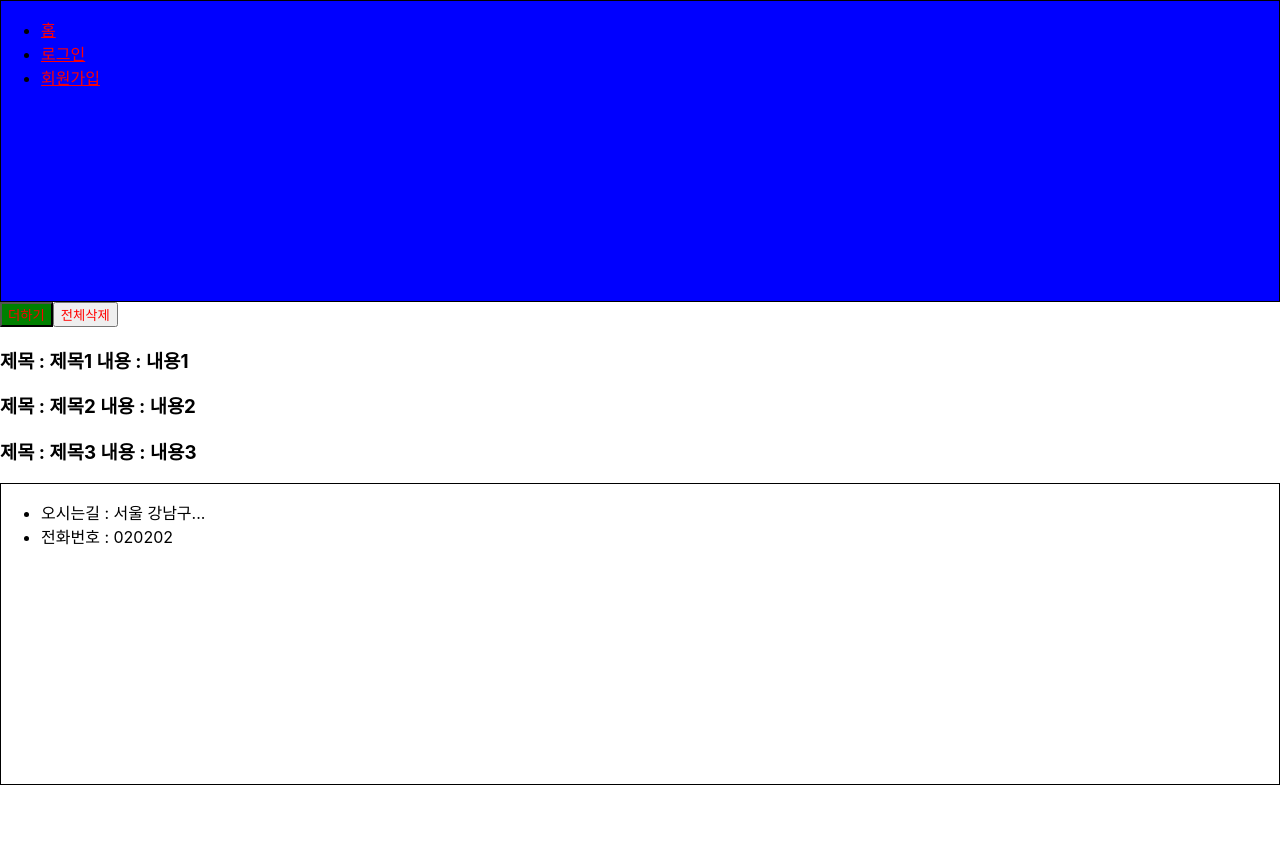
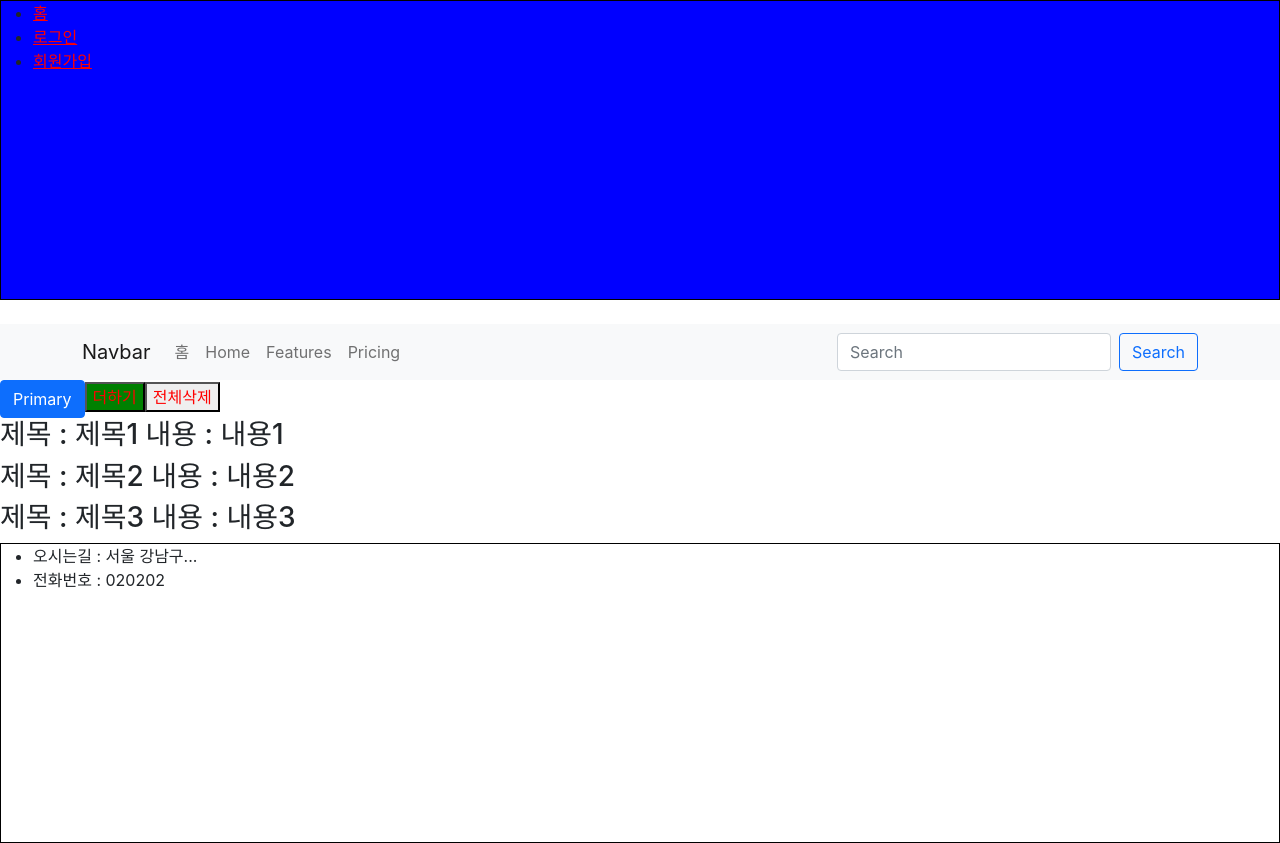
Before and after one commit to suhyeon5028/React-My-App, a React (Create React App) app: page / in a window 1280 px wide. Before the commit the page ends 800 px from the top, so only its background shows below. Built offline with nearby package versions, Linux system fonts and the light colour scheme.

Commit message:
react-bootstrap

```diff
--- a/package.json
+++ b/package.json
@@ -6,7 +6,9 @@
     "@testing-library/jest-dom": "^5.16.4",
     "@testing-library/react": "^13.2.0",
     "@testing-library/user-event": "^13.5.0",
+    "bootstrap": "^5.1.3",
     "react": "^18.1.0",
+    "react-bootstrap": "^2.4.0",
     "react-dom": "^18.1.0",
     "react-router-dom": "^6.3.0",
     "react-scripts": "5.0.1",
--- a/src/components/Header.js
+++ b/src/components/Header.js
@@ -1,4 +1,12 @@
 import React from 'react';
+import {
+  Button,
+  Container,
+  Form,
+  FormControl,
+  Nav,
+  Navbar,
+} from 'react-bootstrap';
 import { Link } from 'react-router-dom';
 import styled from 'styled-components';
 
@@ -18,6 +26,7 @@ const StyledHeaderLink = styled(Link)`
 
 const Header = () => {
   return (
+    <div>
       <StyledHeaderDiv backgroundColor="blue">
         <ul>
           <li>
@@ -31,6 +40,30 @@ const Header = () => {
           </li>
         </ul>
       </StyledHeaderDiv>
+      <br />
+      <Navbar bg="light" variant="light">
+        <Container>
+          <Navbar.Brand href="#home">Navbar</Navbar.Brand>
+          <Nav className="me-auto">
+            <Link to="/" className="nav-link">
+              홈
+            </Link>
+            <Nav.Link href="/">Home</Nav.Link>
+            <Nav.Link href="/login">Features</Nav.Link>
+            <Nav.Link href="#pricing">Pricing</Nav.Link>
+          </Nav>
+          <Form className="d-flex">
+            <FormControl
+              type="search"
+              placeholder="Search"
+              className="me-2"
+              aria-label="Search"
+            />
+            <Button variant="outline-primary">Search</Button>
+          </Form>
+        </Container>
+      </Navbar>
+    </div>
   );
 };
 
--- a/src/components/home/Home.js
+++ b/src/components/home/Home.js
@@ -1,4 +1,5 @@
 import React from 'react';
+import { Button } from 'react-bootstrap';
 import styled from 'styled-components';
 
 let StyledDeleteButton = styled.button`
@@ -17,6 +18,7 @@ const Home = (props) => {
 
   return (
     <div>
+      <Button variant="primary">Primary</Button>
       <StyledAddButton user={user}>더하기</StyledAddButton>
       <StyledDeleteButton user={user} onClick={() => setBoards([])}>
         전체삭제
--- a/src/index.js
+++ b/src/index.js
@@ -1,5 +1,6 @@
 import React from 'react';
 import ReactDOM from 'react-dom/client';
+import 'bootstrap/dist/css/bootstrap.min.css';
 import './index.css';
 import App from './App';
 import reportWebVitals from './reportWebVitals';
```
Also changed, not shown: 2 other files (tests, documents, lock files or other folders). Lines whose indentation alone changed are shown as unchanged.
